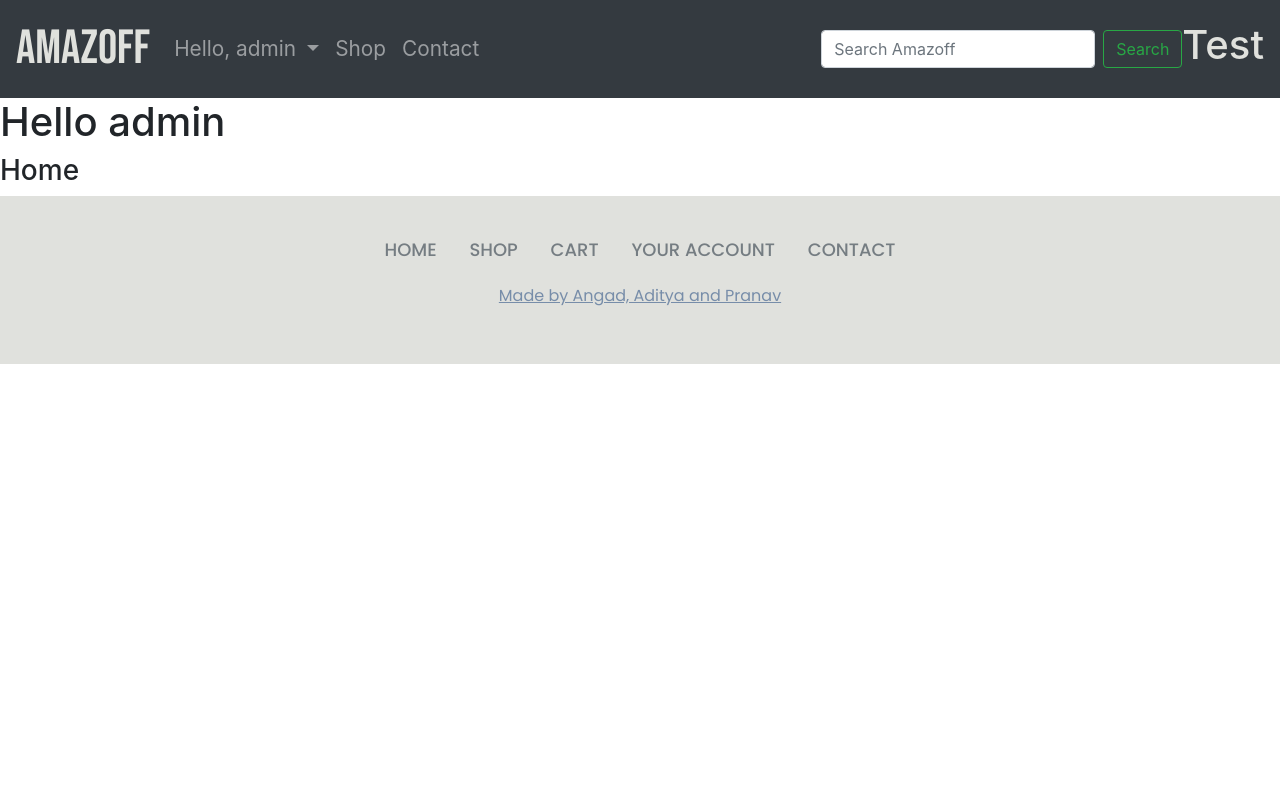
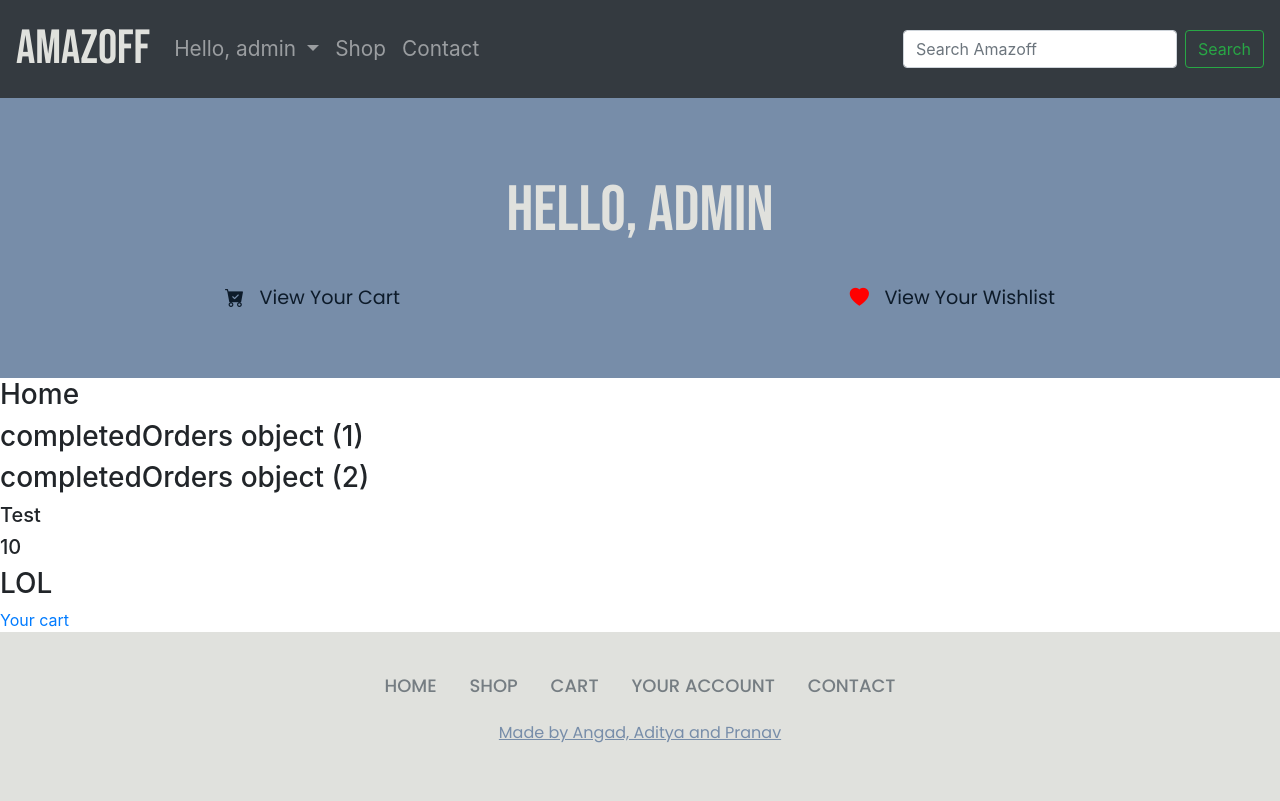
Before and after one commit to Pranav132/Amazoff, a Django app: page /user/ in a window 1280 px wide. Before the commit the page ends 364 px from the top, so only its background shows below. Run offline with Django 3.2, Linux system fonts and the light colour scheme; a user stored in the database is signed in; data comes from the database, SQL or seed files in the repository; both versions use the stored data as it was after the commit; some libraries are stand-ins or nearby versions.

Commit message:
styled user page

```diff
--- /dev/null
+++ b/Amazoff/products/static/css/style-user.css
@@ -0,0 +1,33 @@
+:root {
+  --rich-black-fogra-29: #0d1b2aff;
+  --oxford-blue: #1b263bff;
+  --bdazzled-blue: #415a77ff;
+  --shadow-blue: #778da9ff;
+  --platinum: #e0e1ddff;
+  --gray: #6c757d;
+}
+
+.hello {
+  min-height: 35vh;
+  display: flex;
+  justify-content: center;
+  align-items: center;
+  flex-direction: column;
+  font-family: "Bebas Neue", sans-serif;
+  font-size: 5vmax;
+  background: var(--shadow-blue);
+  color: var(--platinum);
+}
+
+.cart {
+  padding-top: 2%;
+  width: 100%;
+  font-size: 1.5vmax;
+  font-family: "Poppins", sans-serif;
+  display: flex;
+  justify-content: space-around;
+}
+.cart a {
+  color: var(--rich-black-fogra-29);
+  font-size: 1em;
+}
--- a/Amazoff/products/templates/layout.html
+++ b/Amazoff/products/templates/layout.html
@@ -107,7 +107,7 @@
               </form>
               {% if template_products %}
               {% for template_product in template_products %}
-              <h1>{{template_product.name}}</h1>
+              <!-- <h1>{{template_product.name}}</h1> -->
               {% endfor %}
               {% endif %}
             </div>
--- a/Amazoff/products/templates/user.html
+++ b/Amazoff/products/templates/user.html
@@ -1,7 +1,35 @@
-{% extends "layout.html" %} {% block title %}{{user.first_name}}{% endblock %}
+{% extends "layout.html" %} {% block title %}Your Account{% endblock %}
+{%load static %}
+{% block styles %}
+<link rel="stylesheet" href="{% static 'css/style-user.css' %}">
+{% endblock %}
 {%block content%}
-<h1>Hello {{user.first_name}}</h1>
+<div class="hello">Hello,&nbsp;{{user.first_name}}
+<div class="cart">
+    <a href="{% url 'cart' %}"><i class="bi bi-cart-check-fill"></i>&nbsp;&nbsp; View Your Cart</a>
+    <a href="{% url 'wishlist' %}"><i class="bi bi-heart-fill" style = "color: red;"></i>&nbsp;&nbsp; View Your Wishlist</a>
+</div>
+</div>
+<div class="addresses"></div>
+<div class="orders"></div>
+<div class="reviews"></div>
 {% for address in addresses %}
-<h3>{{ address }}</h3>
+    <h3>{{ address.name }}</h3>
 {% endfor %}
+{% for order in orderHistory %}
+{% for value in order %}
+{% if forloop.counter0 == 0 %}
+    <h3>{{ value }}</h3>
+{% else %}
+    {% for item in value %}
+        <h5>{{ item.product }}</h5>
+        <h5>{{ item.quant }}</h5>
+    {% endfor %}
+{% endif %}
+{% endfor %}
+{% endfor %}
+{% for review in reviews %}
+    <h3>{{ review.review }}</h3>
+{% endfor %}
+<a href="{% url 'cart' %}">Your cart</a>
 {% endblock %}
--- a/Amazoff/products/views.py
+++ b/Amazoff/products/views.py
@@ -149,7 +149,6 @@ def UpdateWishlist(request):
 def user(request):
     user = request.user
     customer = Customer.objects.get(user=user)
-    print(customer)
     addresses = Addresses.objects.filter(customer=customer).all()
     print(addresses)
     orders = Cart.objects.filter(
@@ -157,13 +156,14 @@ def user(request):
     orderHistory = []
     for order in orders:
         compOrder = completedOrders.objects.filter(order=order).all()
-        orderHistory.append(compOrder)
+        for complete in compOrder:
+            items = CartItem.objects.filter(cart=complete.order).all()
+            print(items)
+            orderHistory.append([complete, items])
     print(orderHistory)
     reviews = ReviewsRatings.objects.filter(user=user).all()
     print(reviews)
-    cart = Cart.objects.filter(user=user, orderExecuted=False).first()
-    print(cart)
-    return render(request, "user.html", {"user": user, "addresses": addresses, "orderHistory": orderHistory, "cart": cart, "reviews": reviews})
+    return render(request, "user.html", {"user": user, "addresses": addresses, "orderHistory": orderHistory, "reviews": reviews})
 
 
 def order(request, cart_id):
```
Also changed, not shown: Amazoff/db.sqlite3.
